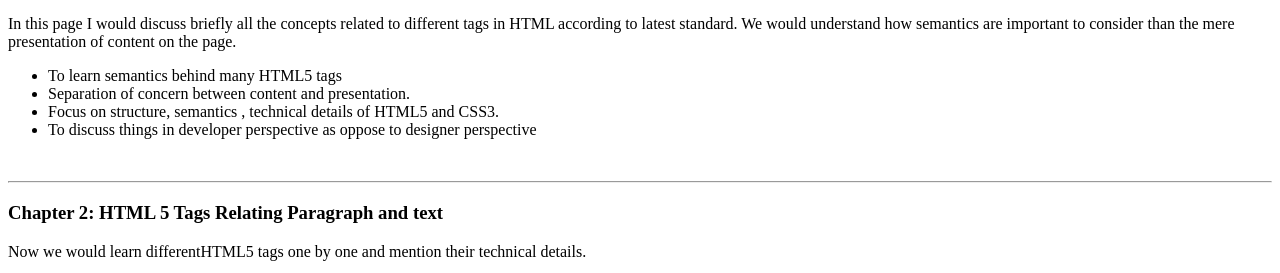
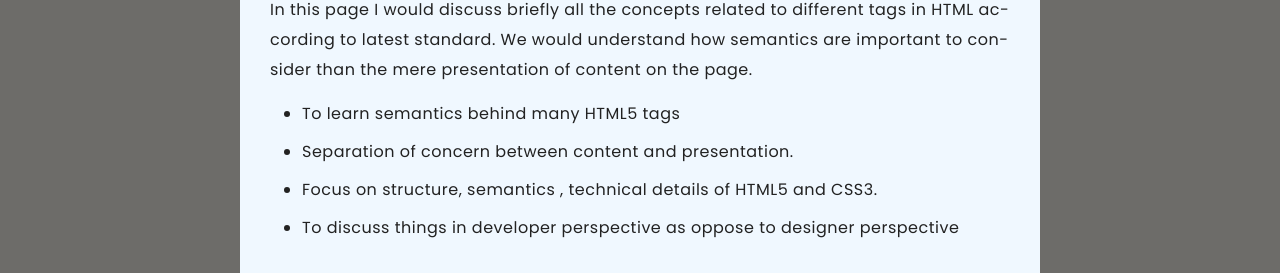
Before and after one commit to Shaiza134/HTML-Description-Project, a plain HTML site: page index.html in a window 1280 px wide. Shown: the part 158-431 px from the top of the page. Drawn offline with Linux system fonts and the light colour scheme; the site is published under a folder, as on GitHub Pages, so addresses that start at the root find nothing.

Commit message:
Update index.html

```diff
--- a/index.html
+++ b/index.html
@@ -5,7 +5,7 @@
     <meta http-equiv="X-UA-Compatible" content="IE=edge">
     <meta name="viewport" content="width=device-width, initial-scale=1.0">
     <title>HTML Description Project</title>
-    <link rel="stylesheet" href="/HTML-Description-Project/styles.css">
+    <link rel="stylesheet" href="styles.css">
 </head>
 <body>
     <nav class="nav">
```
